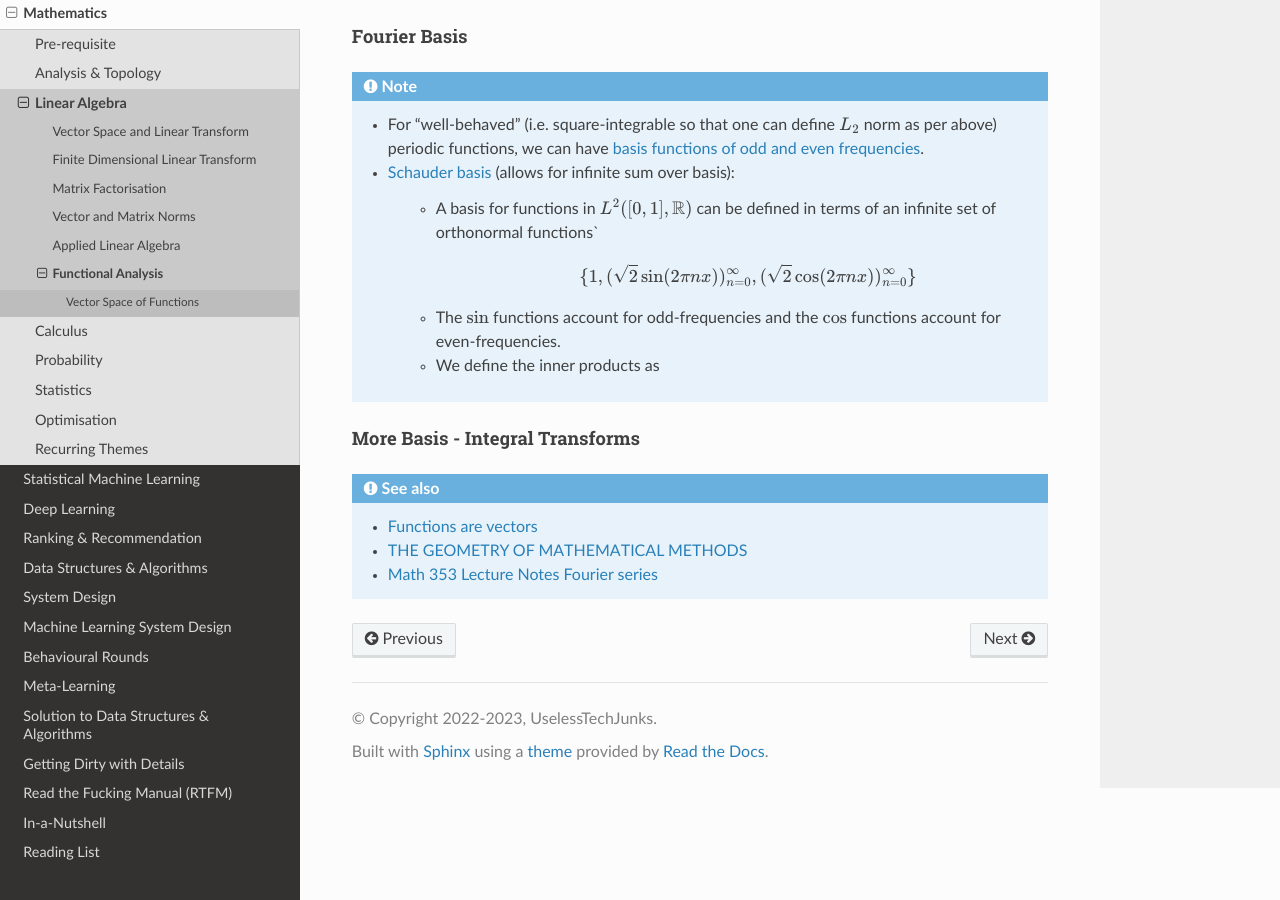
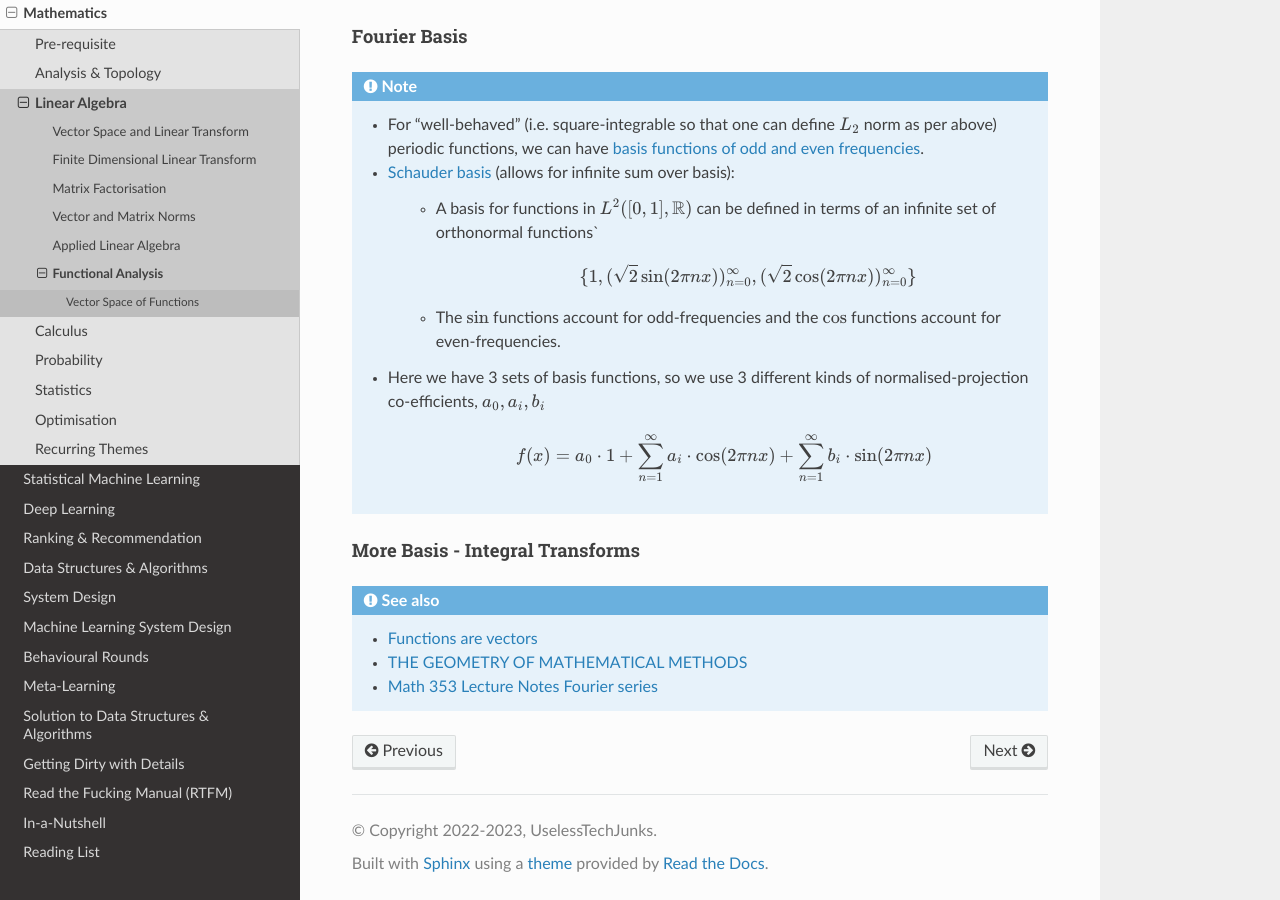
Before and after one commit to uselesstechjunks/leetcode, a Sphinx documentation site: the page built from docs/source/math/linalg/funan.rst, in a window 1280 px wide and 900 px high, scrolled down 3961 px. Built offline with Sphinx 7.4.7 and the Read the Docs theme 2.0.0, drawn with Linux system fonts in a browser that asks for light colours.

Commit message:
Update funan.rst

```diff
--- a/docs/source/math/linalg/funan.rst
+++ b/docs/source/math/linalg/funan.rst
@@ -133,7 +133,9 @@ Fourier Basis
 
 			.. math:: \{1, (\sqrt{2}\sin(2\pi nx))_{n=0}^\infty, (\sqrt{2}\cos(2\pi nx))_{n=0}^\infty\}
 		* The :math:`\sin` functions account for odd-frequencies and the :math:`\cos` functions account for even-frequencies.
-		* We define the inner products as
+	* Here we have 3 sets of basis functions, so we use 3 different kinds of normalised-projection co-efficients, :math:`a_0,a_i,b_i`
+
+		.. math:: f(x)=a_0\cdot1+\sum_{n=1}^\infty a_i\cdot\cos(2\pi nx)+\sum_{n=1}^\infty b_i\cdot\sin(2\pi nx)
 
 More Basis - Integral Transforms
 --------------------------------------------------------------------------------
```
